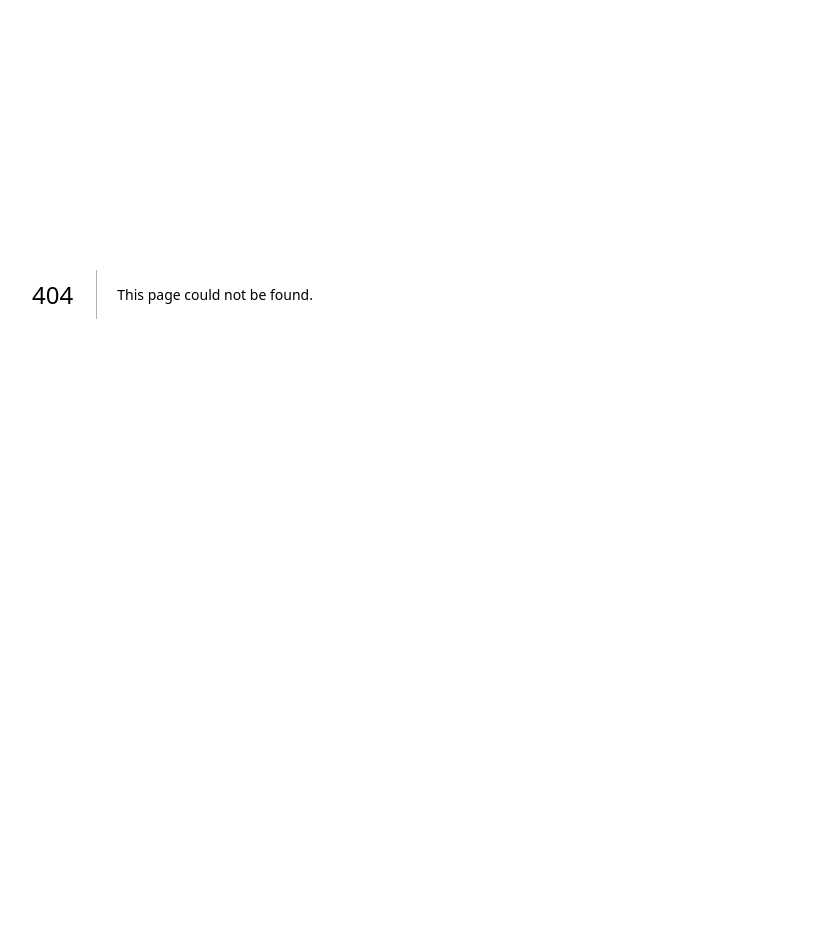
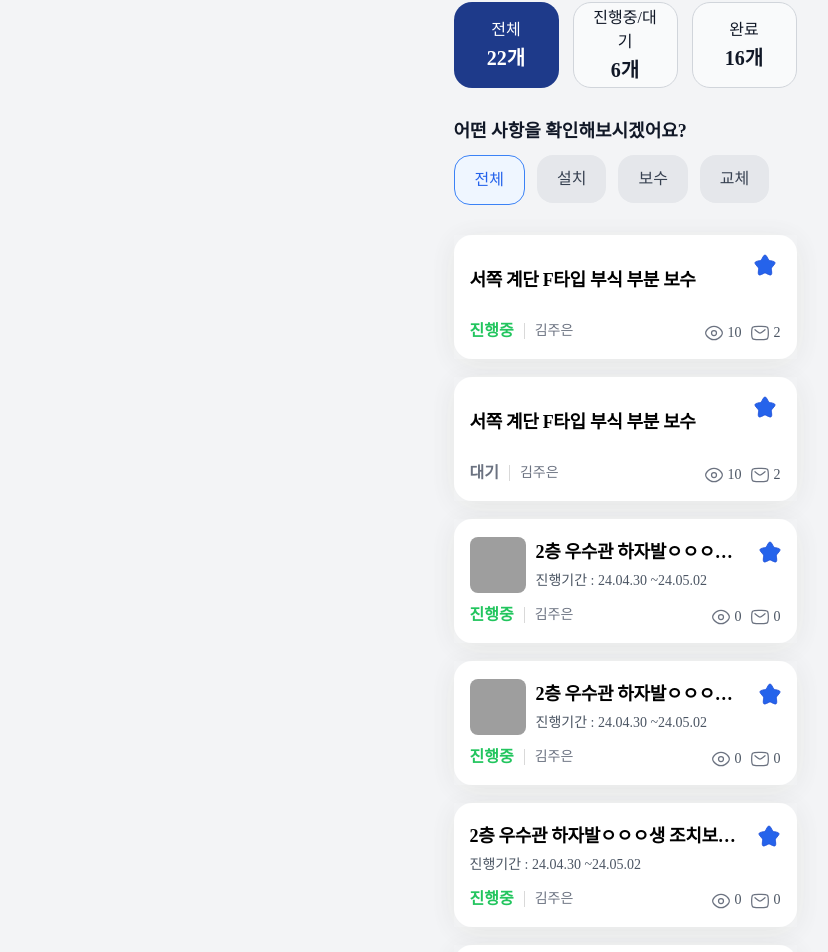
Before and after one commit to 10aeat/10aeat_Frontend, a Next.js app: page /repair in a window 1280 px wide. Before the commit this address had no page. Shown: the part 106-1058 px from the top of the page, without its empty margins (15-843 px from the left). Before the commit the page ends 800 px from the top, so only its background shows below. Built offline with nearby package versions, Linux system fonts and the light colour scheme; grey boxes are pictures that could not be loaded; a web font is replaced by a local one.

Commit message:
[Feat] 건물 유지보수 사안 페이지

```diff
--- /dev/null
+++ b/src/app/repair/page.tsx
@@ -0,0 +1,129 @@
+'use client'
+
+import Button, { ButtonStyle } from '@/components/atoms/Button'
+import Card, { CardStyle } from '@/components/atoms/Card'
+import NavBar from '@/components/atoms/NavBar'
+import { useState } from 'react'
+
+// 뱃지 넣어야함
+export default function Home() {
+  return (
+    <div className="relative w-[375px] bg-gray-100">
+      {/* NavBar */}
+      <div className="absolute w-[375px] h-[44px] top-[44px] left-0">
+        <NavBar isTextChange={false} isTitle={true}>
+          건물 유지보수 사안
+        </NavBar>
+      </div>
+      {/* 상태 버튼 */}
+      <div className="gap-[14px] absolute top-[108px] left-[16px] inline-flex items-start">
+        <Button
+          buttonStyle={ButtonStyle.FILTER}
+          isSelect={true}
+          text="전체"
+          total={22}
+        />
+        <Button
+          buttonStyle={ButtonStyle.FILTER}
+          isSelect={false}
+          text="진행중/대기"
+          total={6}
+        />
+        <Button
+          buttonStyle={ButtonStyle.FILTER}
+          isSelect={false}
+          text="완료"
+          total={16}
+        />
+      </div>
+      {/* Card 영역 */}
+      <div className="gap-[12px] absolute top-[226px] left-[16px] inline-flex flex-col items-start">
+        <div className="relative w-fit mt-[-1.00px] font-Pretendard font-bold text-gray-900 text-[18px] tracking-[0] leading-[24px] whitespace-nowrap">
+          어떤 사항을 확인해보시겠어요?
+        </div>
+        <div className="inline-flex items-start gap-[12px] relative">
+          <Button buttonStyle={ButtonStyle.HUG} isSelect={true} text="전체" />
+          <Button buttonStyle={ButtonStyle.HUG} isSelect={false} text="설치" />
+          <Button buttonStyle={ButtonStyle.HUG} isSelect={false} text="보수" />
+          <Button buttonStyle={ButtonStyle.HUG} isSelect={false} text="교체" />
+        </div>
+        <div className="inline-flex flex-col top-[18px] items-start gap-[18px] relative">
+          <Card
+            cardStyle={CardStyle.ALL_NO}
+            isSave={true}
+            title="서쪽 계단 F타입 부식 부분 보수"
+            state="진행중"
+            name="김주은"
+            view={10}
+            comment={2}
+          />
+          <Card
+            cardStyle={CardStyle.ALL_NO}
+            isSave={true}
+            title="서쪽 계단 F타입 부식 부분 보수"
+            state="대기"
+            name="김주은"
+            view={10}
+            comment={2}
+          />
+          <Card
+            cardStyle={CardStyle.ALL}
+            isSave={true}
+            img_src="https://s3-alpha-sig.figma.com/img/1ca6/0f1b/9e8fbefccad6e39d044cbb5cf9c713aa?Expires=1716768000&Key-Pair-Id=APKAQ4GOSFWCVNEHN3O4&Signature=cMHMTT7DiwDF5-BUGJhrN3YemZfwfckwHeaBMM0phs7pRTiaWZoxT4EYBe3YV5lMRziHY32oMVqrSBwqk4jyc1tXbeLgfTYzEDqa8zSUoqbAe70hocphLaXcw2e2ipKms8A7xnqebRf34U6kb-m-KC96kWDnGZxzW0hLInWAUtCr8gpRH~19ZPEEATiOSCd6tSMR3lGsMCUDmq4YF~Z~jjmM9p54s1VdNoWHEN3wurAxZN6SItiDkQRYMYdybFinnmXYeiVkg826ZCnFs-oNsEHGjEbGfCvVX52cDaN2clOXHTSEdvHUYz3hnQ~bJEBPSDKPVLMcrDhcchuahxNV0w__"
+            title="2층 우수관 하자발ㅇㅇㅇ생 조치보다많ㅇ다"
+            period="24.04.30 ~24.05.02"
+            state="진행중"
+            name="김주은"
+            view={0}
+            comment={0}
+          />
+          <Card
+            cardStyle={CardStyle.ALL}
+            isSave={true}
+            img_src="https://s3-alpha-sig.figma.com/img/1ca6/0f1b/9e8fbefccad6e39d044cbb5cf9c713aa?Expires=1716768000&Key-Pair-Id=APKAQ4GOSFWCVNEHN3O4&Signature=cMHMTT7DiwDF5-BUGJhrN3YemZfwfckwHeaBMM0phs7pRTiaWZoxT4EYBe3YV5lMRziHY32oMVqrSBwqk4jyc1tXbeLgfTYzEDqa8zSUoqbAe70hocphLaXcw2e2ipKms8A7xnqebRf34U6kb-m-KC96kWDnGZxzW0hLInWAUtCr8gpRH~19ZPEEATiOSCd6tSMR3lGsMCUDmq4YF~Z~jjmM9p54s1VdNoWHEN3wurAxZN6SItiDkQRYMYdybFinnmXYeiVkg826ZCnFs-oNsEHGjEbGfCvVX52cDaN2clOXHTSEdvHUYz3hnQ~bJEBPSDKPVLMcrDhcchuahxNV0w__"
+            title="2층 우수관 하자발ㅇㅇㅇ생 조치보다많ㅇ다"
+            period="24.04.30 ~24.05.02"
+            state="진행중"
+            name="김주은"
+            view={0}
+            comment={0}
+          />
+          <Card
+            cardStyle={CardStyle.NO_IMG}
+            isSave={true}
+            img_src=""
+            title="2층 우수관 하자발ㅇㅇㅇ생 조치보다많ㅇ다"
+            period="24.04.30 ~24.05.02"
+            state="진행중"
+            name="김주은"
+            view={0}
+            comment={0}
+          />
+          <Card
+            cardStyle={CardStyle.NO_PERIOD}
+            isSave={false}
+            img_src="https://s3-alpha-sig.figma.com/img/1ca6/0f1b/9e8fbefccad6e39d044cbb5cf9c713aa?Expires=1716768000&Key-Pair-Id=APKAQ4GOSFWCVNEHN3O4&Signature=cMHMTT7DiwDF5-BUGJhrN3YemZfwfckwHeaBMM0phs7pRTiaWZoxT4EYBe3YV5lMRziHY32oMVqrSBwqk4jyc1tXbeLgfTYzEDqa8zSUoqbAe70hocphLaXcw2e2ipKms8A7xnqebRf34U6kb-m-KC96kWDnGZxzW0hLInWAUtCr8gpRH~19ZPEEATiOSCd6tSMR3lGsMCUDmq4YF~Z~jjmM9p54s1VdNoWHEN3wurAxZN6SItiDkQRYMYdybFinnmXYeiVkg826ZCnFs-oNsEHGjEbGfCvVX52cDaN2clOXHTSEdvHUYz3hnQ~bJEBPSDKPVLMcrDhcchuahxNV0w__"
+            title="2층 우수관 하자발ㅇㅇㅇ생 조치보다많ㅇ다"
+            period="24.04.30 ~24.05.02"
+            state="대기"
+            name="김주은"
+            view={0}
+            comment={0}
+          />
+          <Card
+            cardStyle={CardStyle.ALL_NO}
+            isSave={true}
+            img_src="https://s3-alpha-sig.figma.com/img/1ca6/0f1b/9e8fbefccad6e39d044cbb5cf9c713aa?Expires=1716768000&Key-Pair-Id=APKAQ4GOSFWCVNEHN3O4&Signature=cMHMTT7DiwDF5-BUGJhrN3YemZfwfckwHeaBMM0phs7pRTiaWZoxT4EYBe3YV5lMRziHY32oMVqrSBwqk4jyc1tXbeLgfTYzEDqa8zSUoqbAe70hocphLaXcw2e2ipKms8A7xnqebRf34U6kb-m-KC96kWDnGZxzW0hLInWAUtCr8gpRH~19ZPEEATiOSCd6tSMR3lGsMCUDmq4YF~Z~jjmM9p54s1VdNoWHEN3wurAxZN6SItiDkQRYMYdybFinnmXYeiVkg826ZCnFs-oNsEHGjEbGfCvVX52cDaN2clOXHTSEdvHUYz3hnQ~bJEBPSDKPVLMcrDhcchuahxNV0w__"
+            title="2층 우수관 하자발ㅇㅇㅇ생 조치보다많ㅇ다"
+            period="24.04.30 ~24.05.02"
+            state="완료"
+            name="김주은"
+            view={0}
+            comment={0}
+          />
+        </div>
+      </div>
+      {/* Pagination */}
+    </div>
+  )
+}
--- a/src/components/atoms/Button.tsx
+++ b/src/components/atoms/Button.tsx
@@ -22,6 +22,8 @@ interface Props {
   buttonStyle: ButtonStyle
   style?: string
   isSelect?: boolean
+  text?: string
+  total?: number
   children?: React.ReactNode
   onClickFunction?: () => Promise<void> | void
 }
@@ -30,6 +32,8 @@ export default function Button({
   buttonStyle,
   style,
   isSelect,
+  text,
+  total,
   onClickFunction,
   children,
 }: Props) {
@@ -104,8 +108,8 @@ export default function Button({
             // className="flex w-[105px] h-[86px] px-[14px] py-[16px] justify-center flex-col items-center gap-[2px] rounded-[18px] border bg-gray-50 text-gray-900 border-gray-300 text-center font-Pretendard"
             onClick={onClickFunction}
           >
-            <p className="text-base font-medium ">종류</p>
-            <p className="text-xl font-bold ">N개</p>
+            <p className="text-base font-medium font-Pretendard">{text}</p>
+            <p className="text-xl font-bold font-Pretendard">{total}개</p>
           </button>
         )
       case ButtonStyle.MONTLY_NONE:
@@ -142,22 +146,27 @@ export default function Button({
         return (
           <button
             type="button"
-            className="flex px-[20px] py-[12px] justify-center items-center gap-[4px] rounded-[16px] bg-gray-200 text-gray-700 text-center text-base font-normal font-Pretendard"
+            className={
+              isSelect
+                ? 'flex px-[20px] py-[12px] justify-center items-center gap-[4px] rounded-[16px] bg-blue-50 border border-blue-500 text-blue-600 text-center text-base font-normal font-Pretendard'
+                : 'flex px-[20px] py-[12px] justify-center items-center gap-[4px] rounded-[16px] bg-gray-200 text-gray-700 text-center text-base font-normal font-Pretendard'
+            }
+            // className="flex px-[20px] py-[12px] justify-center items-center gap-[4px] rounded-[16px] bg-gray-200 text-gray-700 text-center text-base font-normal font-Pretendard"
             onClick={onClickFunction}
           >
-            전체
+            {text}
           </button>
         )
-      case ButtonStyle.HUG_BLUE:
-        return (
-          <button
-            type="button"
-            className="flex px-[20px] py-[12px] justify-center items-center gap-[4px] rounded-[16px] bg-blue-50 border border-blue-500 text-blue-600 text-center text-base font-normal font-Pretendard"
-            onClick={onClickFunction}
-          >
-            전체 00
-          </button>
-        )
+      // case ButtonStyle.HUG_BLUE:
+      //   return (
+      //     <button
+      //       type="button"
+      //       className="flex px-[20px] py-[12px] justify-center items-center gap-[4px] rounded-[16px] bg-blue-50 border border-blue-500 text-blue-600 text-center text-base font-normal font-Pretendard"
+      //       onClick={onClickFunction}
+      //     >
+      //       전체 00
+      //     </button>
+      //   )
       case ButtonStyle.PLUS_BUTTON:
         return (
           <button
--- a/src/components/atoms/Card.tsx
+++ b/src/components/atoms/Card.tsx
@@ -16,9 +16,9 @@ export enum CardStyle {
 interface Props {
   cardStyle: CardStyle
   isSave: boolean
-  img_src: string
+  img_src?: string
   title: string
-  period: string
+  period?: string
   state: string
   name: string
   view: number
@@ -26,7 +26,7 @@ interface Props {
   // children?: string
 }
 
-export default function CardStore({
+export default function Card({
   cardStyle,
   isSave,
   img_src,
@@ -192,7 +192,7 @@ export default function CardStore({
             </div>
           </div>
         )
-      case CardStyle.NO_PERIOD:
+      case CardStyle.ALL_NO:
         return (
           <div className="inline-flex flex-col items-start gap-[8px] relative shadow-[0_4px_30px_0px_rgba(75,85,9,0.04)]">
             <div className="flex flex-wrap w-[343px] h-[124px] items-end gap-[8px_10px] p-[16px] bg-[#ffffff] rounded-[18px] relative shadow-[0_4px_30px_0px_rgba(75,85,9,0.04)]">
@@ -263,7 +263,7 @@ export default function CardStore({
             </div>
           </div>
         )
-      case CardStyle.ALL_NO:
+      case CardStyle.NO_PERIOD:
         return (
           <div className="inline-flex flex-col items-start gap-[8px] relative shadow-[0_4px_30px_0px_rgba(75,85,9,0.04)]">
             <div className="flex flex-wrap w-[343px] h-[124px] items-end gap-[8px_10px] p-[16px] bg-[#ffffff] rounded-[18px] relative shadow-[0_4px_30px_0px_rgba(75,85,9,0.04)]">
```
